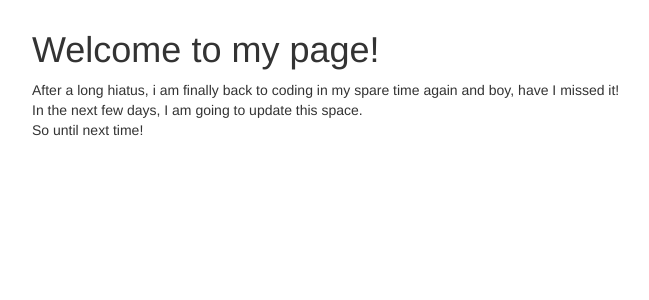
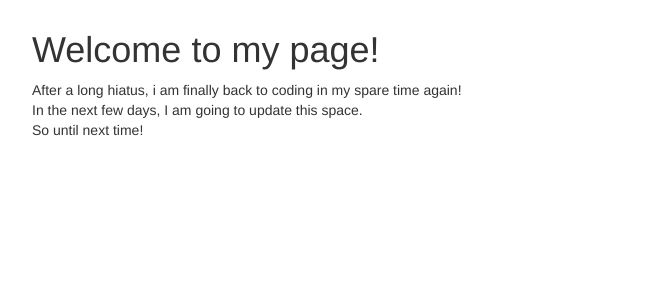
Before and after one commit to pixelcode/ramseydsilva, a Django app: page / in a window 1280 px wide. Shown: the part 50-350 px from the top of the page, without its empty margins (38-687 px from the left). Run offline with Django 3.2, Linux system fonts and the light colour scheme; some libraries are stand-ins or nearby versions.

Commit message:
Changed verbage

```diff
--- a/pixelcode/pixelcode/templates/base.html
+++ b/pixelcode/pixelcode/templates/base.html
@@ -54,7 +54,7 @@
     <div class="container">
 
       <h1>Welcome to my page!</h1>
-      <p>After a long hiatus, i am finally back to coding in my spare time again and boy, have I missed it!<br>In the next few days, I am going to update this space.<br>So until next time!</p>
+      <p>After a long hiatus, i am finally back to coding in my spare time again!<br>In the next few days, I am going to update this space.<br>So until next time!</p>
 
     </div> <!-- /container -->
 
```
